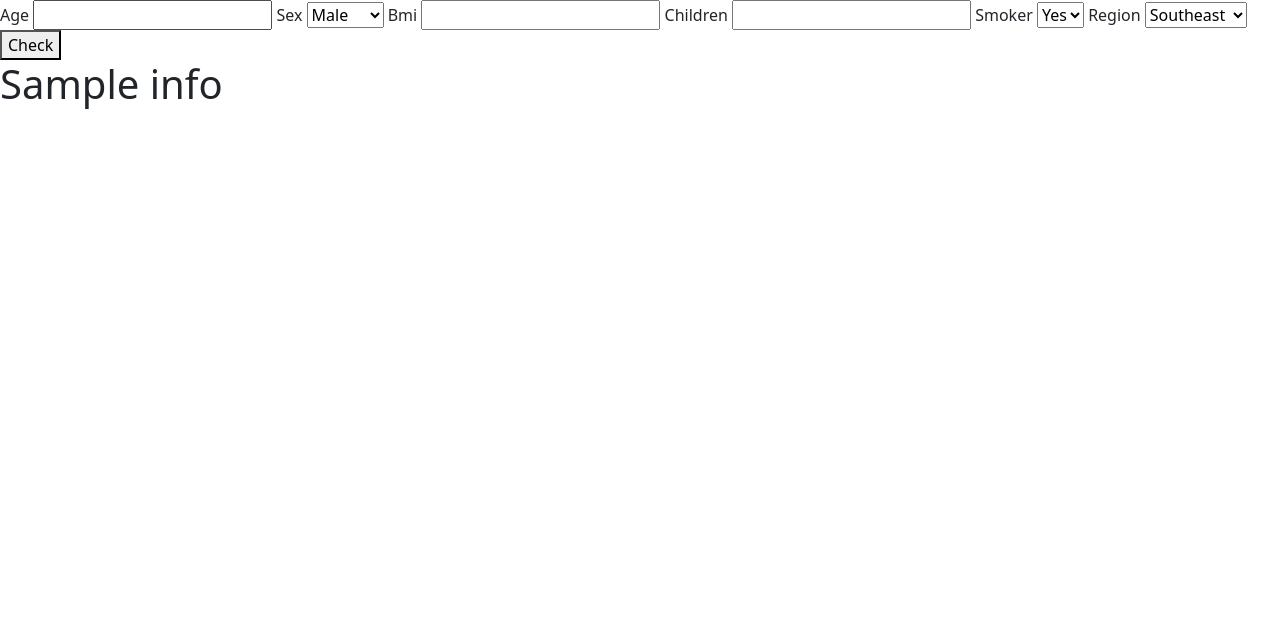
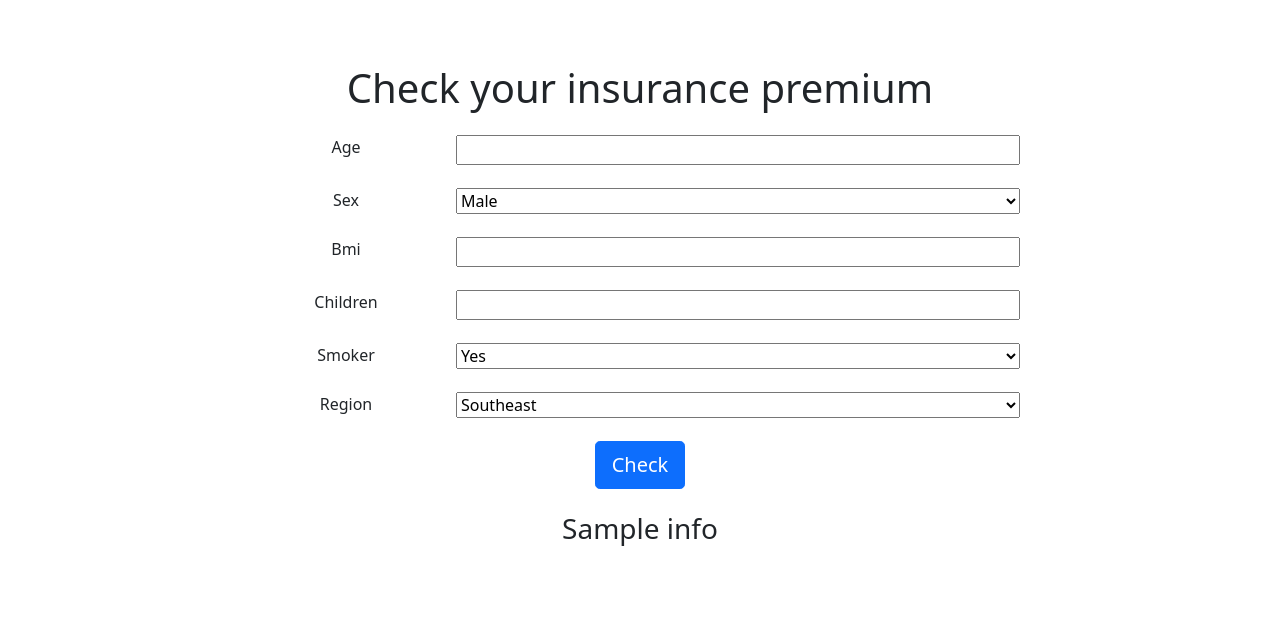
Before and after one commit to SubhasriSrinivasan/Insurance-premium-predictor, a Flask app: template templates/forest.html in a window 1280 px wide. Shown: the top 617 px of the page. Run offline with Flask 2, Linux system fonts and the light colour scheme; the template is opened without the code that fills it: most values are stand-ins (such as "Sample title", 1, 10 or a date in 2020); parts of the project's set-up code (start-up, migrations or seed data) failed here and were passed over.

Commit message:
Design changes

```diff
--- /dev/null
+++ b/static/style.css
@@ -0,0 +1,14 @@
+label,button{
+    display: block !important;
+    margin: 2% auto;
+    text-align: center !important;
+}
+input,select{
+    width: 100%;
+}
+body{
+    padding: 5%;
+}
+h1,h3{
+    text-align: center;
+}
--- a/templates/forest.html
+++ b/templates/forest.html
@@ -1,49 +1,80 @@
 <!DOCTYPE html>
 <html lang="en">
   <head>
-    <meta charset="UTF-8">
+    <meta charset="UTF-8" />
     <title>Title</title>
-    <link href="https://cdn.jsdelivr.net/npm/bootstrap@5.0.2/dist/css/bootstrap.min.css" rel="stylesheet" integrity="sha384-EVSTQN3/azprG1Anm3QDgpJLIm9Nao0Yz1ztcQTwFspd3yD65VohhpuuCOmLASjC" crossorigin="anonymous">
+    <link
+      href="https://cdn.jsdelivr.net/npm/bootstrap@5.0.2/dist/css/bootstrap.min.css"
+      rel="stylesheet"
+      integrity="sha384-EVSTQN3/azprG1Anm3QDgpJLIm9Nao0Yz1ztcQTwFspd3yD65VohhpuuCOmLASjC"
+      crossorigin="anonymous"
+    />
+    <link rel="stylesheet" href="../static/style.css" />
   </head>
   <body>
+    <h1>Check your insurance premium</h1>
     <form action="/predict" method="POST">
       <label>
-            Age
-            <input type="text" name="age"/>
+        <div class="row justify-content-center">
+          <div class="col-2">Age</div>
+          <div class="col-6">
+            <input type="text" name="age" />
+          </div>
+        </div>
       </label>
       <label>
-            Sex
+        <div class="row justify-content-center">
+          <div class="col-2">Sex</div>
+          <div class="col-6">
             <select name="sex">
               <option value="male">Male</option>
               <option value="female">Female</option>
             </select>
+          </div>
+        </div>
       </label>
       <label>
-            Bmi
-            <input type="text" name="bmi"/>
+        <div class="row justify-content-center">
+          <div class="col-2">Bmi</div>
+          <div class="col-6">
+            <input type="text" name="bmi" />
+          </div>
+        </div>
       </label>
       <label>
-            Children
-            <input type="text" name="children"/>
+        <div class="row justify-content-center">
+          <div class="col-2">Children</div>
+          <div class="col-6">
+            <input type="text" name="children" />
+          </div>
+        </div>
       </label>
       <label>
-            Smoker
+        <div class="row justify-content-center">
+          <div class="col-2">Smoker</div>
+          <div class="col-6">
             <select name="smoker">
               <option value="yes">Yes</option>
               <option value="no">No</option>
             </select>
+          </div>
+        </div>
       </label>
       <label>
-            Region
+        <div class="row justify-content-center">
+          <div class="col-2">Region</div>
+          <div class="col-6">
             <select name="region">
               <option value="southeast">Southeast</option>
               <option value="southwest">Southwest</option>
               <option value="northeast">Northeast</option>
               <option value="northwest">Northwest</option>
             </select>
+          </div>
+        </div>
       </label>
-        <button type="submit">Check</button>
+      <button type="submit" class="btn btn-primary btn-lg">Check</button>
     </form>
-    <h1>{{info}}</h1>
+    <h3>{{info}}</h3>
   </body>
 </html>
```
Lines whose indentation alone changed are shown as unchanged.
